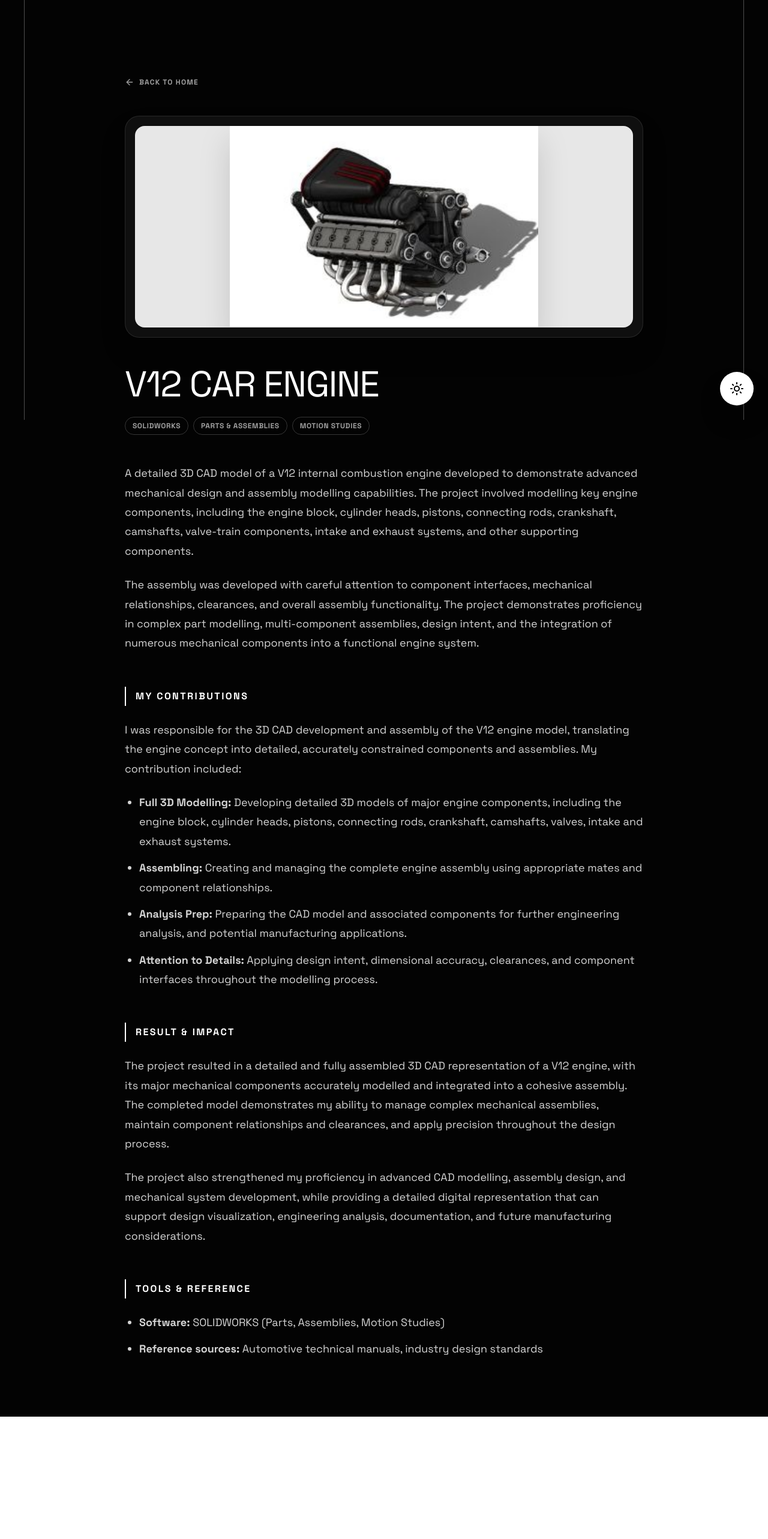
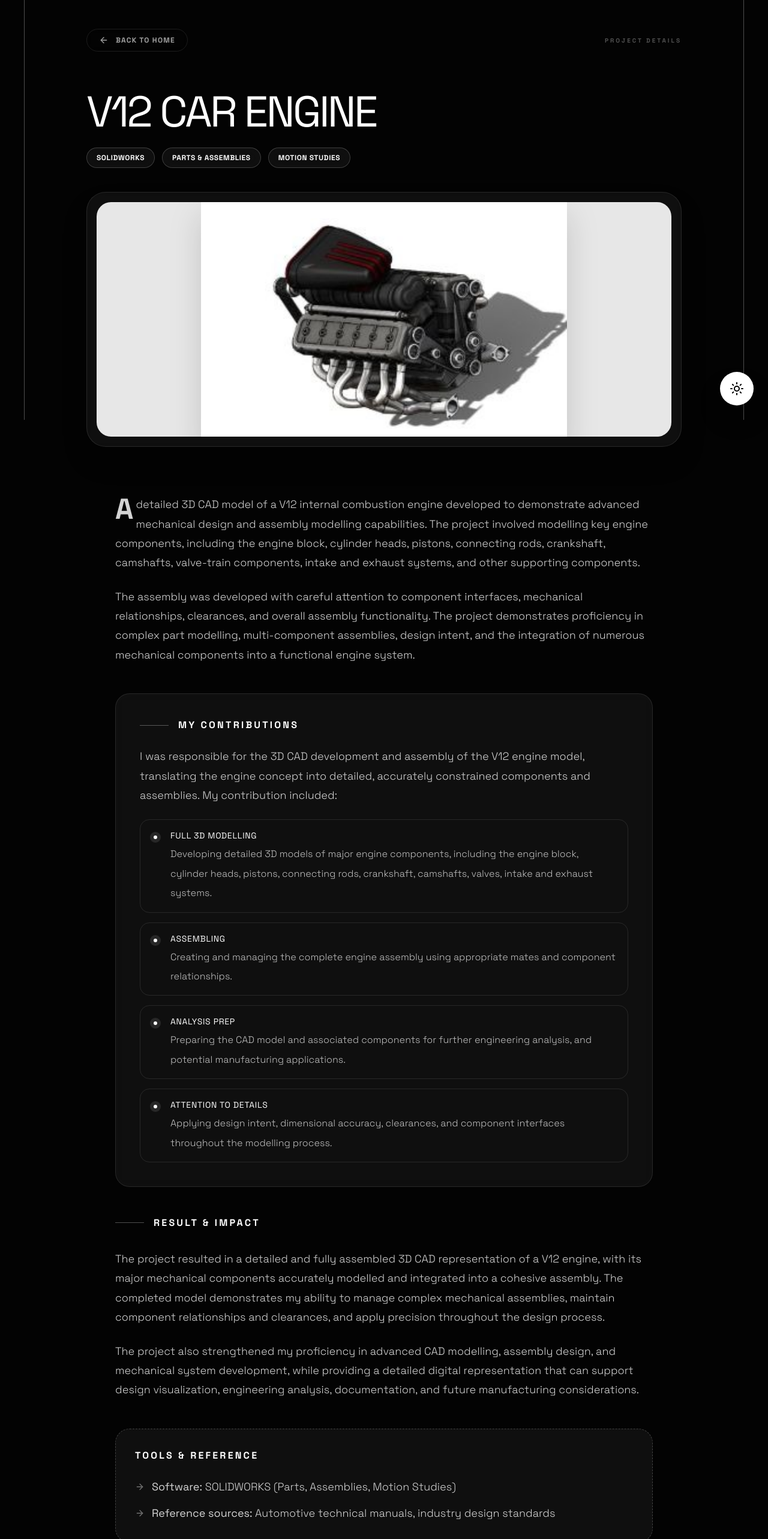
Before and after one commit to aviciinvestment/ChineduPortfolio, a Next.js app: page /projects in a window 1280 px wide. Shown: the part 100-2666 px from the top of the page at 60% size. Before the commit the page ends 2462 px from the top, so only its background shows below. Built offline with nearby package versions, Linux system fonts and the light colour scheme.

Commit message:
first commit

```diff
--- a/src/app/contact/page.tsx
+++ b/src/app/contact/page.tsx
@@ -18,7 +18,7 @@ export default function ContactPage() {
           initial={{ opacity: 0, y: 30 }}
           animate={{ opacity: 1, y: 0 }}
           transition={{ duration: 0.8, ease: "easeOut" }}
-          className={`flex-1 flex flex-col items-center lg:items-start max-w-md mx-auto lg:mx-0 w-full rounded-3xl border p-8 md:p-12 shadow-2xl backdrop-blur-sm ${isDarkMode ? 'bg-white/5 border-white/10' : 'bg-black/5 border-black/10'}`}
+          className={`flex-1 flex flex-col items-center lg:items-start max-w-[320px] md:max-w-md mx-auto lg:mx-0 w-full rounded-3xl border p-6 md:p-12 shadow-2xl backdrop-blur-sm ${isDarkMode ? 'bg-white/5 border-white/10' : 'bg-black/5 border-black/10'}`}
         >
           {/* Profile Image with frame */}
           <div className="relative w-40 h-40 md:w-56 md:h-56 mb-8 group">
@@ -68,16 +68,16 @@ export default function ContactPage() {
               initial={{ opacity: 0, y: 20 }}
               animate={{ opacity: 1, y: 0 }}
               transition={{ duration: 0.6, delay: 0.3 }}
-              className={`group flex items-center gap-6 p-6 rounded-2xl border transition-all duration-300 ${isDarkMode ? 'border-white/10 hover:border-white/30 hover:bg-white/5' : 'border-black/10 hover:border-black/30 hover:bg-black/5'}`}
+              className={`group flex items-center gap-4 md:gap-6 p-4 md:p-6 rounded-2xl border transition-all duration-300 ${isDarkMode ? 'border-white/10 hover:border-white/30 hover:bg-white/5' : 'border-black/10 hover:border-black/30 hover:bg-black/5'}`}
             >
-              <div className={`p-4 rounded-full ${isDarkMode ? 'bg-white/10 text-white' : 'bg-black/10 text-black'}`}>
-                <Mail strokeWidth={1.5} className="w-6 h-6" />
+              <div className={`p-3 md:p-4 rounded-full shrink-0 ${isDarkMode ? 'bg-white/10 text-white' : 'bg-black/10 text-black'}`}>
+                <Mail strokeWidth={1.5} className="w-5 h-5 md:w-6 md:h-6" />
               </div>
-              <div className="flex flex-col flex-1">
+              <div className="flex flex-col flex-1 min-w-0">
                 <span className={`text-[10px] font-bold uppercase tracking-widest ${isDarkMode ? 'text-neutral-500' : 'text-neutral-400'}`}>Email</span>
-                <span className="text-base md:text-lg tracking-wide font-medium truncate">sosochukwunedum@gmail.com</span>
+                <span className="text-sm sm:text-base md:text-lg tracking-wide font-medium truncate">sosochukwunedum@gmail.com</span>
               </div>
-              <ArrowUpRight className={`w-5 h-5 transition-transform duration-300 group-hover:translate-x-1 group-hover:-translate-y-1 ${isDarkMode ? 'text-white/30 group-hover:text-white' : 'text-black/30 group-hover:text-black'}`} />
+              <ArrowUpRight className={`w-4 h-4 md:w-5 md:h-5 shrink-0 transition-transform duration-300 group-hover:translate-x-1 group-hover:-translate-y-1 ${isDarkMode ? 'text-white/30 group-hover:text-white' : 'text-black/30 group-hover:text-black'}`} />
             </motion.a>
 
             {/* LinkedIn */}
@@ -88,9 +88,9 @@ export default function ContactPage() {
               initial={{ opacity: 0, y: 20 }}
               animate={{ opacity: 1, y: 0 }}
               transition={{ duration: 0.6, delay: 0.4 }}
-              className={`group flex items-center gap-6 p-6 rounded-2xl border transition-all duration-300 ${isDarkMode ? 'border-white/10 hover:border-white/30 hover:bg-white/5' : 'border-black/10 hover:border-black/30 hover:bg-black/5'}`}
+              className={`group flex items-center gap-4 md:gap-6 p-4 md:p-6 rounded-2xl border transition-all duration-300 ${isDarkMode ? 'border-white/10 hover:border-white/30 hover:bg-white/5' : 'border-black/10 hover:border-black/30 hover:bg-black/5'}`}
             >
-              <div className={`p-4 rounded-full ${isDarkMode ? 'bg-white/10 text-white' : 'bg-black/10 text-black'}`}>
+              <div className={`p-3 md:p-4 rounded-full shrink-0 ${isDarkMode ? 'bg-white/10 text-white' : 'bg-black/10 text-black'}`}>
                 <svg
                   xmlns="http://www.w3.org/2000/svg"
                   width="24"
@@ -101,18 +101,18 @@ export default function ContactPage() {
                   strokeWidth="1.5"
                   strokeLinecap="round"
                   strokeLinejoin="round"
-                  className="w-6 h-6"
+                  className="w-5 h-5 md:w-6 md:h-6"
                 >
                   <path d="M16 8a6 6 0 0 1 6 6v7h-4v-7a2 2 0 0 0-2-2 2 2 0 0 0-2 2v7h-4v-7a6 6 0 0 1 6-6z" />
                   <rect width="4" height="12" x="2" y="9" />
                   <circle cx="4" cy="4" r="2" />
                 </svg>
               </div>
-              <div className="flex flex-col flex-1">
+              <div className="flex flex-col flex-1 min-w-0">
                 <span className={`text-[10px] font-bold uppercase tracking-widest ${isDarkMode ? 'text-neutral-500' : 'text-neutral-400'}`}>LinkedIn</span>
-                <span className="text-base md:text-lg tracking-wide font-medium">Chinedu John Ezenkwu</span>
+                <span className="text-sm sm:text-base md:text-lg tracking-wide font-medium truncate">Chinedu John Ezenkwu</span>
               </div>
-              <ArrowUpRight className={`w-5 h-5 transition-transform duration-300 group-hover:translate-x-1 group-hover:-translate-y-1 ${isDarkMode ? 'text-white/30 group-hover:text-white' : 'text-black/30 group-hover:text-black'}`} />
+              <ArrowUpRight className={`w-4 h-4 md:w-5 md:h-5 shrink-0 transition-transform duration-300 group-hover:translate-x-1 group-hover:-translate-y-1 ${isDarkMode ? 'text-white/30 group-hover:text-white' : 'text-black/30 group-hover:text-black'}`} />
             </motion.a>
 
             {/* WhatsApp */}
@@ -123,16 +123,16 @@ export default function ContactPage() {
               initial={{ opacity: 0, y: 20 }}
               animate={{ opacity: 1, y: 0 }}
               transition={{ duration: 0.6, delay: 0.5 }}
-              className={`group flex items-center gap-6 p-6 rounded-2xl border transition-all duration-300 ${isDarkMode ? 'border-white/10 hover:border-white/30 hover:bg-white/5' : 'border-black/10 hover:border-black/30 hover:bg-black/5'}`}
+              className={`group flex items-center gap-4 md:gap-6 p-4 md:p-6 rounded-2xl border transition-all duration-300 ${isDarkMode ? 'border-white/10 hover:border-white/30 hover:bg-white/5' : 'border-black/10 hover:border-black/30 hover:bg-black/5'}`}
             >
-              <div className={`p-4 rounded-full ${isDarkMode ? 'bg-white/10 text-white' : 'bg-black/10 text-black'}`}>
-                <Phone strokeWidth={1.5} className="w-6 h-6" />
+              <div className={`p-3 md:p-4 rounded-full shrink-0 ${isDarkMode ? 'bg-white/10 text-white' : 'bg-black/10 text-black'}`}>
+                <Phone strokeWidth={1.5} className="w-5 h-5 md:w-6 md:h-6" />
               </div>
-              <div className="flex flex-col flex-1">
+              <div className="flex flex-col flex-1 min-w-0">
                 <span className={`text-[10px] font-bold uppercase tracking-widest ${isDarkMode ? 'text-neutral-500' : 'text-neutral-400'}`}>WhatsApp</span>
-                <span className="text-base md:text-lg tracking-wide font-medium">+234 916 615 9310</span>
+                <span className="text-sm sm:text-base md:text-lg tracking-wide font-medium truncate">+234 916 615 9310</span>
               </div>
-              <ArrowUpRight className={`w-5 h-5 transition-transform duration-300 group-hover:translate-x-1 group-hover:-translate-y-1 ${isDarkMode ? 'text-white/30 group-hover:text-white' : 'text-black/30 group-hover:text-black'}`} />
+              <ArrowUpRight className={`w-4 h-4 md:w-5 md:h-5 shrink-0 transition-transform duration-300 group-hover:translate-x-1 group-hover:-translate-y-1 ${isDarkMode ? 'text-white/30 group-hover:text-white' : 'text-black/30 group-hover:text-black'}`} />
             </motion.a>
 
           </div>
--- a/src/app/projects/page.tsx
+++ b/src/app/projects/page.tsx
@@ -12,73 +12,117 @@ export default function Projects() {
   return (
     <div className="w-full">
       {/* Main Content */}
-      <main className="flex-1 relative z-10 px-6 md:px-10 lg:px-20 pt-32 pb-24 max-w-5xl mx-auto w-full">
+      <main className="flex-1 relative z-10 px-6 md:px-10 lg:px-20 pt-8 md:pt-12 pb-24 max-w-6xl mx-auto w-full">
 
-        <Link href="/#projects" className={`inline-flex items-center gap-2 text-xs font-bold uppercase tracking-widest mb-12 hover:opacity-70 transition-opacity ${isDarkMode ? 'text-neutral-400' : 'text-neutral-500'}`}>
-          <ArrowLeft size={16} />
+        <div className="flex justify-between items-center mb-10 md:mb-16">
+          <Link
+            href="/#projects"
+            className={`group inline-flex items-center gap-3 text-xs font-bold uppercase tracking-widest px-5 py-2.5 rounded-full border transition-all duration-300 backdrop-blur-sm hover:scale-105 ${isDarkMode ? 'border-white/10 text-neutral-400 hover:text-white hover:bg-white/5 hover:border-white/30 hover:shadow-[0_0_20px_rgba(255,255,255,0.1)]' : 'border-black/10 text-neutral-600 hover:text-black hover:bg-black/5 hover:border-black/30 hover:shadow-[0_0_20px_rgba(0,0,0,0.1)]'}`}
+          >
+            <ArrowLeft size={16} className="group-hover:-translate-x-1 transition-transform" />
             Back to Home
           </Link>
+          <span className={`hidden md:inline-block text-[10px] uppercase tracking-[0.3em] font-bold ${isDarkMode ? 'text-neutral-600' : 'text-neutral-400'}`}>Project Details</span>
+        </div>
 
         {/* Project Section: V12 Engine */}
-        <section id="v12-engine" className="flex flex-col gap-12">
+        <section id="v12-engine" className="flex flex-col gap-12 md:gap-20">
 
-          {/* Main Hero Image at the TOP */}
+          <div className="flex flex-col-reverse md:flex-col gap-10">
+            <div className="flex flex-col gap-6 w-full text-center md:text-left">
+              <h1 className="text-4xl md:text-6xl lg:text-7xl font-normal tracking-tighter uppercase drop-shadow-sm">
+                V12 CAR ENGINE
+              </h1>
+              <div className={`flex flex-wrap justify-center md:justify-start gap-3 text-[10px] md:text-xs font-bold uppercase tracking-wider ${isDarkMode ? 'text-neutral-400' : 'text-neutral-500'}`}>
+                <span className={`px-4 py-2 rounded-full border bg-opacity-20 backdrop-blur-md ${isDarkMode ? 'border-white/20 bg-white/5 text-white' : 'border-black/20 bg-black/5 text-black'}`}>SOLIDWORKS</span>
+                <span className={`px-4 py-2 rounded-full border bg-opacity-20 backdrop-blur-md ${isDarkMode ? 'border-white/20 bg-white/5 text-white' : 'border-black/20 bg-black/5 text-black'}`}>Parts & Assemblies</span>
+                <span className={`px-4 py-2 rounded-full border bg-opacity-20 backdrop-blur-md ${isDarkMode ? 'border-white/20 bg-white/5 text-white' : 'border-black/20 bg-black/5 text-black'}`}>Motion Studies</span>
+              </div>
+            </div>
+
+            {/* Main Hero Image */}
             <motion.div
-            initial={{ opacity: 0, y: 20 }}
-            animate={{ opacity: 1, y: 0 }}
-            className={`w-full relative aspect-video md:aspect-[21/9] rounded-3xl overflow-hidden border ${isDarkMode ? 'border-white/10 bg-white/5' : 'border-black/10 bg-black/5'} shadow-2xl p-4`}
+              initial={{ opacity: 0, scale: 0.95, y: 20 }}
+              animate={{ opacity: 1, scale: 1, y: 0 }}
+              transition={{ duration: 1, ease: "easeOut" }}
+              className={`w-full relative aspect-[4/3] md:aspect-[21/9] rounded-[2rem] overflow-hidden border p-2 md:p-4 shadow-2xl backdrop-blur-sm group ${isDarkMode ? 'border-white/10 bg-white/5' : 'border-black/10 bg-black/5'}`}
             >
-            <div className={`relative w-full h-full rounded-2xl overflow-hidden ${isDarkMode ? 'bg-white/90' : 'bg-black/10'}`}>
+              <div className={`relative w-full h-full rounded-[1.5rem] overflow-hidden transition-colors duration-500 ${isDarkMode ? 'bg-white/90 group-hover:bg-white' : 'bg-black/10 group-hover:bg-black/5'}`}>
                 <Image
                   src="/v12-engine-new.jpg"
                   alt="V12 Car Engine CAD Model"
                   fill
-                className="object-cover md:object-contain drop-shadow-2xl mix-blend-multiply"
+                  className="object-cover md:object-contain drop-shadow-2xl mix-blend-multiply scale-[1.02] hover:scale-105 transition-transform duration-1000 ease-out"
+                  priority
                 />
               </div>
             </motion.div>
-
-          <div className="flex flex-col gap-6">
-            <h1 className="text-4xl md:text-6xl font-normal tracking-tight uppercase">V12 CAR ENGINE</h1>
-            <div className={`flex flex-wrap gap-2 text-[10px] md:text-xs font-bold uppercase tracking-wider ${isDarkMode ? 'text-neutral-400' : 'text-neutral-500'}`}>
-              <span className={`px-3 py-1.5 rounded-full border ${isDarkMode ? 'border-white/20' : 'border-black/20'}`}>SOLIDWORKS</span>
-              <span className={`px-3 py-1.5 rounded-full border ${isDarkMode ? 'border-white/20' : 'border-black/20'}`}>Parts & Assemblies</span>
-              <span className={`px-3 py-1.5 rounded-full border ${isDarkMode ? 'border-white/20' : 'border-black/20'}`}>Motion Studies</span>
-            </div>
           </div>
 
-          <div className={`flex flex-col gap-6 text-[15px] md:text-lg leading-[1.8] ${isDarkMode ? 'text-neutral-300' : 'text-neutral-700'}`}>
-            <p>
+          <div className={`flex flex-col gap-8 md:gap-12 max-w-4xl mx-auto w-full text-[15px] md:text-lg leading-[1.8] font-light ${isDarkMode ? 'text-neutral-300' : 'text-neutral-700'}`}>
+            <div className="flex flex-col gap-6">
+              <p className="first-letter:text-5xl first-letter:font-bold first-letter:mr-1 first-letter:float-left">
                 A detailed 3D CAD model of a V12 internal combustion engine developed to demonstrate advanced mechanical design and assembly modelling capabilities. The project involved modelling key engine components, including the engine block, cylinder heads, pistons, connecting rods, crankshaft, camshafts, valve-train components, intake and exhaust systems, and other supporting components.
               </p>
               <p>
                 The assembly was developed with careful attention to component interfaces, mechanical relationships, clearances, and overall assembly functionality. The project demonstrates proficiency in complex part modelling, multi-component assemblies, design intent, and the integration of numerous mechanical components into a functional engine system.
               </p>
+            </div>
 
-            <h4 className={`text-sm md:text-base font-bold uppercase tracking-[0.15em] mt-8 border-l-2 pl-4 py-1 ${isDarkMode ? 'text-white border-white' : 'text-black border-black'}`}>My Contributions</h4>
-            <p>
+            <div className={`p-8 md:p-10 rounded-3xl border backdrop-blur-md ${isDarkMode ? 'bg-white/5 border-white/10' : 'bg-black/5 border-black/10'}`}>
+              <div className="flex items-center gap-4 mb-6">
+                <div className={`h-[1px] w-12 ${isDarkMode ? 'bg-white/30' : 'bg-black/30'}`} />
+                <h4 className={`text-sm md:text-base font-bold uppercase tracking-[0.2em] ${isDarkMode ? 'text-white' : 'text-black'}`}>My Contributions</h4>
+              </div>
+              <p className="mb-6">
                 I was responsible for the 3D CAD development and assembly of the V12 engine model, translating the engine concept into detailed, accurately constrained components and assemblies. My contribution included:
               </p>
-            <ul className="list-disc pl-6 flex flex-col gap-3">
-              <li><strong>Full 3D Modelling:</strong> Developing detailed 3D models of major engine components, including the engine block, cylinder heads, pistons, connecting rods, crankshaft, camshafts, valves, intake and exhaust systems.</li>
-              <li><strong>Assembling:</strong> Creating and managing the complete engine assembly using appropriate mates and component relationships.</li>
-              <li><strong>Analysis Prep:</strong> Preparing the CAD model and associated components for further engineering analysis, and potential manufacturing applications.</li>
-              <li><strong>Attention to Details:</strong> Applying design intent, dimensional accuracy, clearances, and component interfaces throughout the modelling process.</li>
+              <ul className="flex flex-col gap-4">
+                {[
+                  { title: "Full 3D Modelling", desc: "Developing detailed 3D models of major engine components, including the engine block, cylinder heads, pistons, connecting rods, crankshaft, camshafts, valves, intake and exhaust systems." },
+                  { title: "Assembling", desc: "Creating and managing the complete engine assembly using appropriate mates and component relationships." },
+                  { title: "Analysis Prep", desc: "Preparing the CAD model and associated components for further engineering analysis, and potential manufacturing applications." },
+                  { title: "Attention to Details", desc: "Applying design intent, dimensional accuracy, clearances, and component interfaces throughout the modelling process." }
+                ].map((item, i) => (
+                  <li key={i} className={`flex items-start gap-4 p-4 rounded-2xl border transition-colors ${isDarkMode ? 'border-white/10 hover:bg-white/5' : 'border-black/10 hover:bg-black/5'}`}>
+                    <div className={`mt-1 p-1.5 rounded-full ${isDarkMode ? 'bg-white/10' : 'bg-black/10'}`}>
+                      <div className={`w-1.5 h-1.5 rounded-full ${isDarkMode ? 'bg-white' : 'bg-black'}`} />
+                    </div>
+                    <div>
+                      <strong className={`block text-sm uppercase tracking-wider mb-1 ${isDarkMode ? 'text-white' : 'text-black'}`}>{item.title}</strong>
+                      <span className="text-sm md:text-base leading-relaxed opacity-90">{item.desc}</span>
+                    </div>
+                  </li>
+                ))}
               </ul>
+            </div>
 
-            <h4 className={`text-sm md:text-base font-bold uppercase tracking-[0.15em] mt-8 border-l-2 pl-4 py-1 ${isDarkMode ? 'text-white border-white' : 'text-black border-black'}`}>Result & Impact</h4>
+            <div className="flex flex-col gap-6">
+              <div className="flex items-center gap-4 mb-2">
+                <div className={`h-[1px] w-12 ${isDarkMode ? 'bg-white/30' : 'bg-black/30'}`} />
+                <h4 className={`text-sm md:text-base font-bold uppercase tracking-[0.2em] ${isDarkMode ? 'text-white' : 'text-black'}`}>Result & Impact</h4>
+              </div>
               <p>
                 The project resulted in a detailed and fully assembled 3D CAD representation of a V12 engine, with its major mechanical components accurately modelled and integrated into a cohesive assembly. The completed model demonstrates my ability to manage complex mechanical assemblies, maintain component relationships and clearances, and apply precision throughout the design process.
               </p>
               <p>
                 The project also strengthened my proficiency in advanced CAD modelling, assembly design, and mechanical system development, while providing a detailed digital representation that can support design visualization, engineering analysis, documentation, and future manufacturing considerations.
               </p>
+            </div>
 
-            <h4 className={`text-sm md:text-base font-bold uppercase tracking-[0.15em] mt-8 border-l-2 pl-4 py-1 ${isDarkMode ? 'text-white border-white' : 'text-black border-black'}`}>Tools & Reference</h4>
-            <ul className="list-disc pl-6 flex flex-col gap-3">
-              <li><strong>Software:</strong> SOLIDWORKS (Parts, Assemblies, Motion Studies)</li>
-              <li><strong>Reference sources:</strong> Automotive technical manuals, industry design standards</li>
+            <div className={`p-8 rounded-3xl border border-dashed ${isDarkMode ? 'border-white/20 bg-white/5' : 'border-black/20 bg-black/5'}`}>
+              <h4 className={`text-sm md:text-base font-bold uppercase tracking-[0.2em] mb-6 ${isDarkMode ? 'text-white' : 'text-black'}`}>Tools & Reference</h4>
+              <ul className="flex flex-col gap-3">
+                <li className="flex items-center gap-3">
+                  <ArrowLeft className="w-4 h-4 rotate-180 opacity-50" />
+                  <span><strong>Software:</strong> SOLIDWORKS (Parts, Assemblies, Motion Studies)</span>
+                </li>
+                <li className="flex items-center gap-3">
+                  <ArrowLeft className="w-4 h-4 rotate-180 opacity-50" />
+                  <span><strong>Reference sources:</strong> Automotive technical manuals, industry design standards</span>
+                </li>
               </ul>
+            </div>
           </div>
         </section>
 
```
Lines whose indentation alone changed are shown as unchanged.
